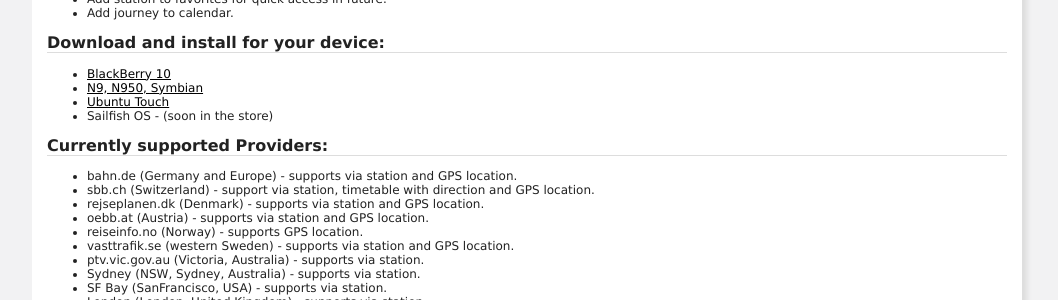
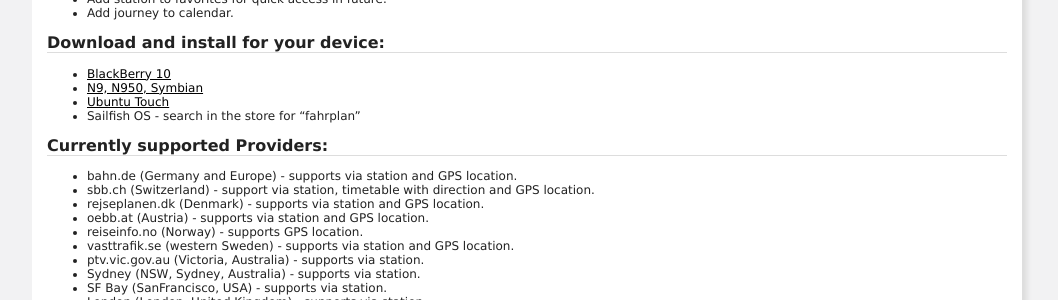
Before and after one commit to smurfy/fahrplan, a Jekyll site: the page built from index.md, in a window 1280 px wide. Shown: the part 481-781 px from the top of the page, without its empty margins (113-1171 px from the left). Built offline with Jekyll 4.4.1, drawn with Linux system fonts in a browser that asks for light colours.

Commit message:
Update index.md

```diff
--- a/index.md
+++ b/index.md
@@ -37,7 +37,7 @@
 * [BlackBerry 10][2]
 * [N9, N950, Symbian][3]
 * [Ubuntu Touch][4]
-* Sailfish OS - (soon in the store)
+* Sailfish OS - search in the store for "fahrplan"
 
 Currently supported Providers:
 ------------------------------
```
